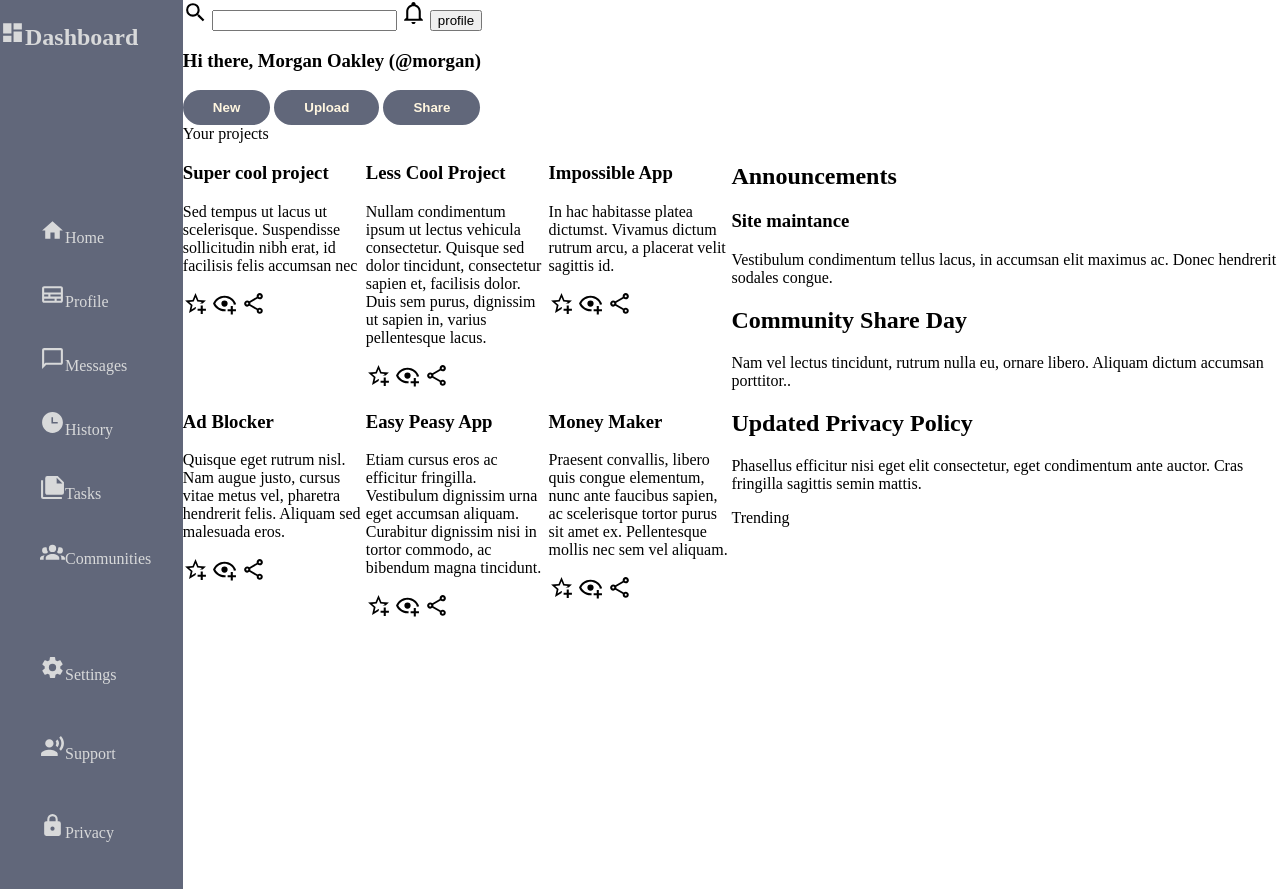
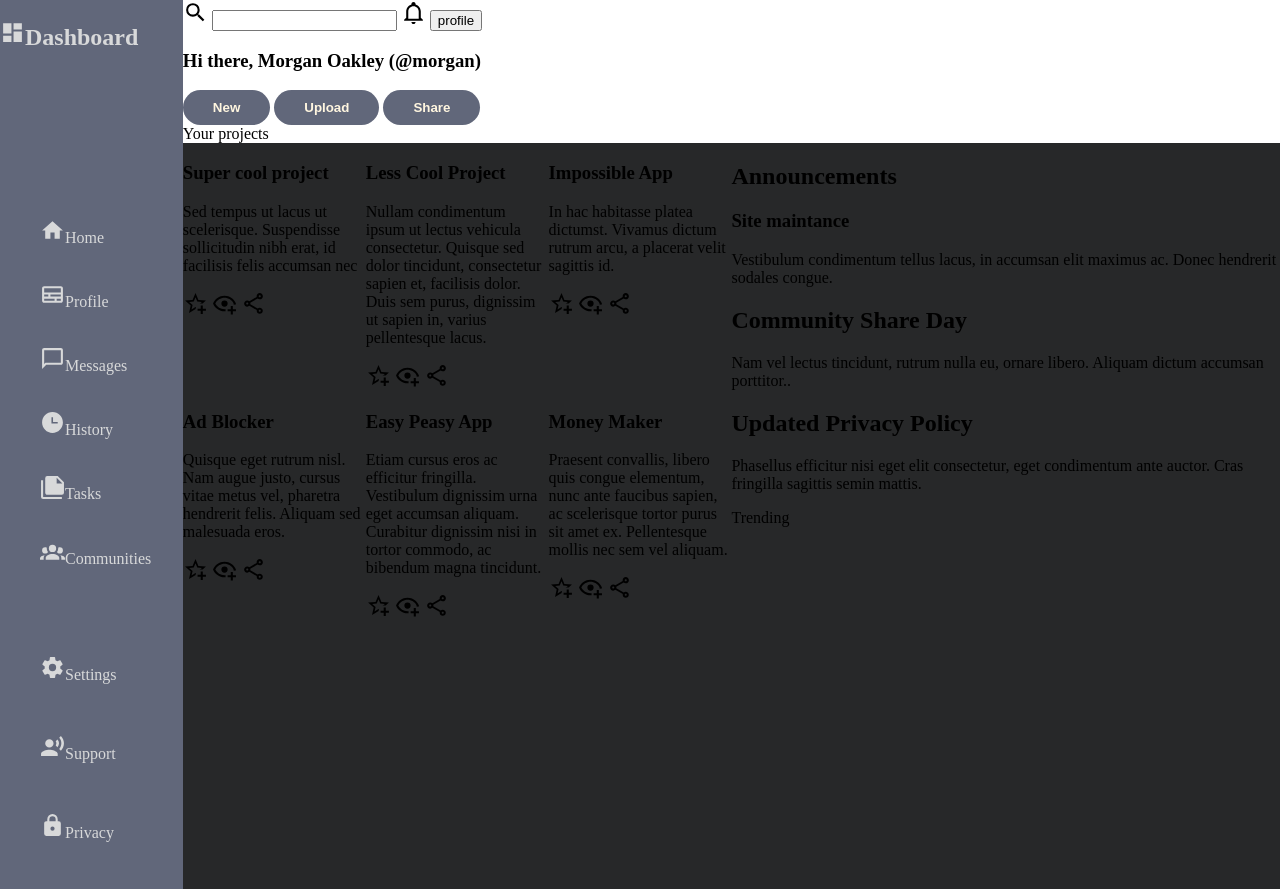
Before and after one commit to DifteR/odin-admin-dashboard, a plain HTML site: page index.html in a window 1280 px wide. Drawn offline with Linux system fonts and the light colour scheme.

Commit message:
Set background color of articles and aside

```diff
--- a/styles/main.css
+++ b/styles/main.css
@@ -33,6 +33,10 @@
     display: grid;
     grid-template-columns: repeat(3, 4fr);
     grid-template-rows: repeat(3, 4fr);
+    background-color: var(--primary);
+}
+aside{
+    background-color: var(--primary);
 }
 .sidebar-links
 {
```
